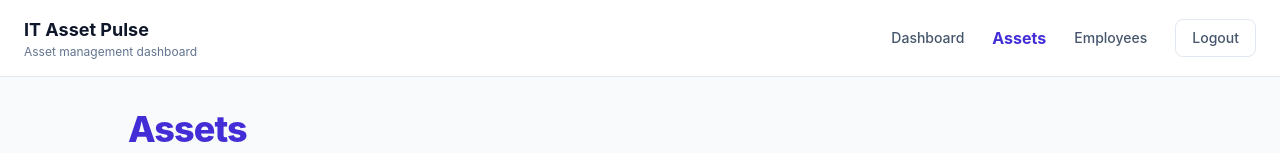
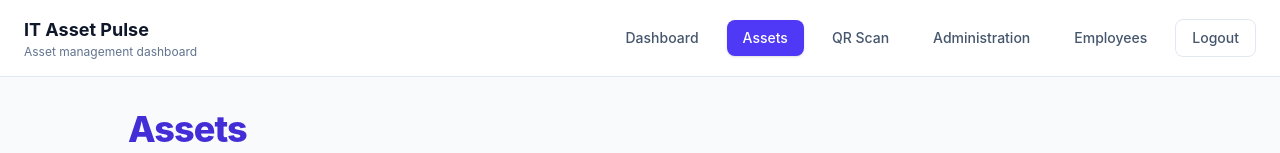
Before and after one commit to AldrionDev/ITAssetPulse, a React (Vite) app in the folder frontend/: page /assets in a window 1280 px wide. Shown: the top 153 px of the page. Built offline with nearby package versions, Linux system fonts and the light colour scheme; no server answers; sample sign-in values are in the browser's storage.

Commit message:
Add role-based navigation to NavBar with admin-only menu items

```diff
--- a/frontend/src/components/NavBar.tsx
+++ b/frontend/src/components/NavBar.tsx
@@ -32,21 +32,24 @@ export const NavBar = () => {
             Dashboard
           </NavLink>
 
-          <NavLink
-            to="/assets"
-            className={({ isActive }) =>
-              isActive
-                ? "text-indigo-700 font-bold"
-                : "text-gray-600 hover:text-indigo-700"
-            }
-          >
+          <NavLink to="/assets" className={linkClass}>
             Assets
           </NavLink>
 
+          <NavLink to="/scan" className={linkClass}>
+            QR Scan
+          </NavLink>
+
           {isAdmin && (
-            <NavLink to="/employees" className={linkClass}>
-              Employees
-            </NavLink>
+            <>
+              <NavLink to="/admin" className={linkClass}>
+                Administration
+              </NavLink>
+
+              <NavLink to="/employees" className={linkClass}>
+                Employees
+              </NavLink>
+            </>
           )}
 
           <button
```
